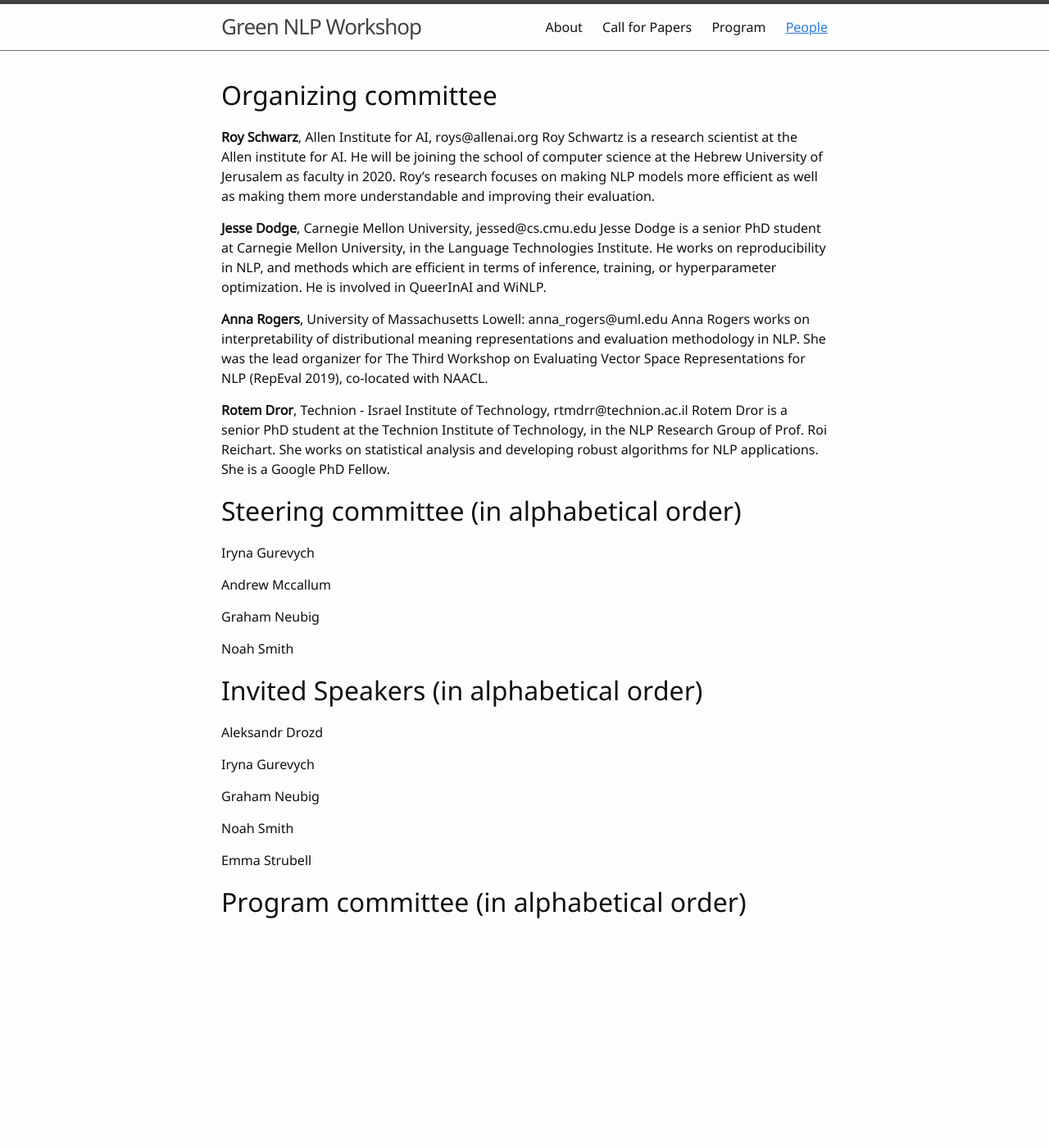
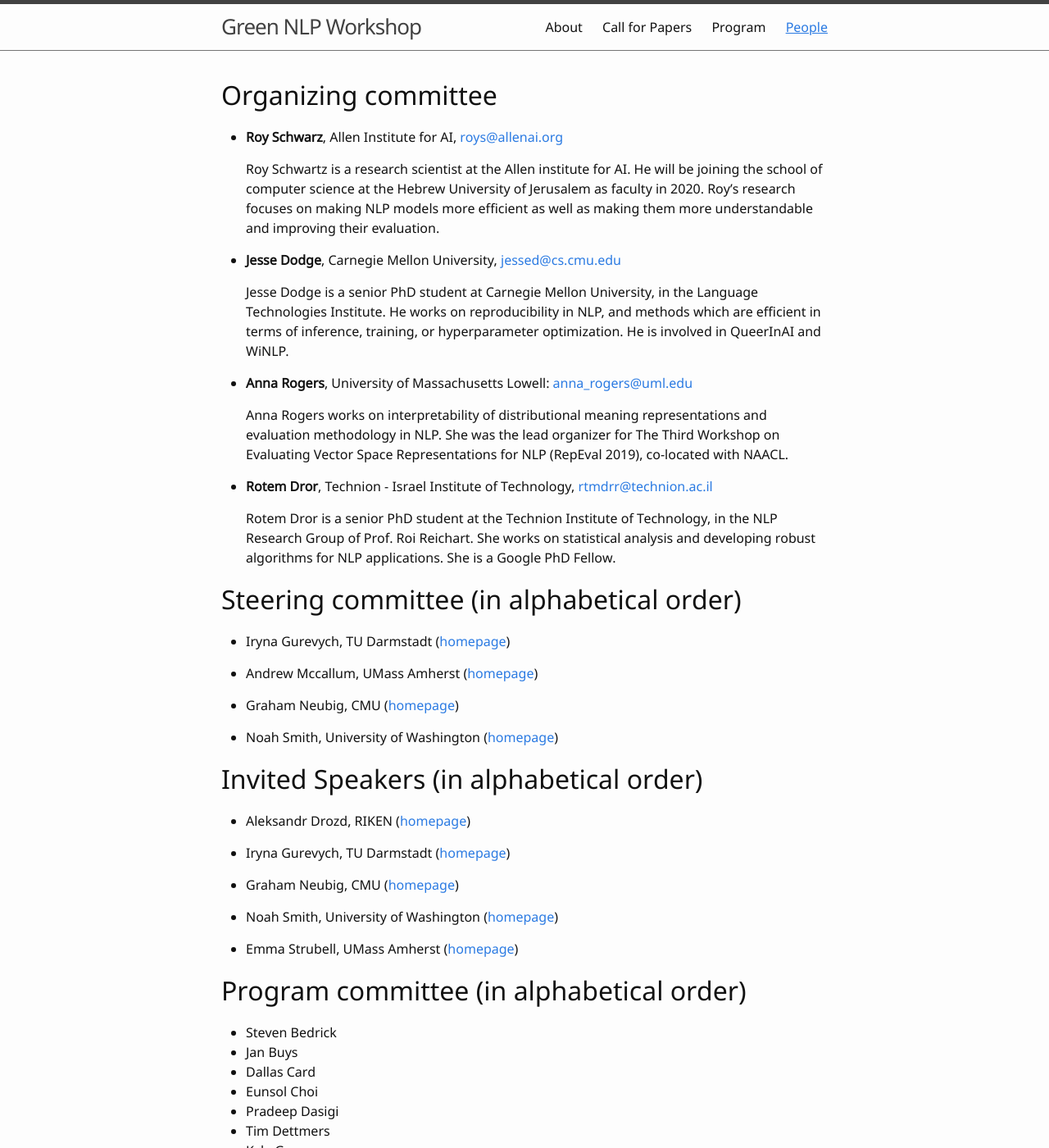
Before and after one commit to greennlp2020/greennlp2020, a Jekyll site: the page built from 4-people.md, in a window 1280 px wide and 1400 px high. Shown: the whole window at 82% size. Built offline with Jekyll 4.4.1, drawn with Linux system fonts in a browser that asks for light colours; some of the changed text lies outside the part shown.

```diff
--- a/4-people.md
+++ b/4-people.md
@@ -5,39 +5,67 @@ nav: true
 
 # Organizing committee
 
-**Roy Schwarz**, Allen Institute for AI, roys@allenai.org
-Roy Schwartz is a research scientist at the Allen institute for AI. He will be joining the school of computer science at the Hebrew University of Jerusalem as faculty in 2020. Roy’s research focuses on making NLP models more efficient as well as making them more understandable and improving their evaluation.
+* **Roy Schwarz**, Allen Institute for AI, [roys@allenai.org](mailto:roys@allenai.org)
 
-**Jesse Dodge**, Carnegie Mellon University, jessed@cs.cmu.edu
-Jesse Dodge is a senior PhD student at Carnegie Mellon University, in the Language Technologies Institute. He works on reproducibility in NLP, and methods which are efficient in terms of inference, training, or hyperparameter optimization. He is involved in QueerInAI and WiNLP.
+  Roy Schwartz is a research scientist at the Allen institute for AI. He will be joining the school of computer science at the Hebrew University of Jerusalem as faculty in 2020. Roy’s research focuses on making NLP models more efficient as well as making them more understandable and improving their evaluation.
 
-**Anna Rogers**, University of Massachusetts Lowell: anna_rogers@uml.edu
-Anna Rogers works on interpretability of distributional meaning representations and evaluation methodology in NLP. She was the lead organizer for The Third Workshop on Evaluating Vector Space Representations for NLP (RepEval 2019), co-located with NAACL.
+* **Jesse Dodge**, Carnegie Mellon University, [jessed@cs.cmu.edu](mailto:jessed@cs.cmu.edu)
 
-**Rotem Dror**, Technion - Israel Institute of Technology, rtmdrr@technion.ac.il
-Rotem Dror is a senior PhD student at the Technion Institute of Technology, in the NLP Research Group of Prof. Roi Reichart. She works on statistical analysis and developing robust algorithms for NLP applications. She is a Google PhD Fellow.
+  Jesse Dodge is a senior PhD student at Carnegie Mellon University, in the Language Technologies Institute. He works on reproducibility in NLP, and methods which are efficient in terms of inference, training, or hyperparameter optimization. He is involved in QueerInAI and WiNLP.
+
+* **Anna Rogers**, University of Massachusetts Lowell: [anna_rogers@uml.edu](mailto:anna_rogers@uml.edu)
+
+  Anna Rogers works on interpretability of distributional meaning representations and evaluation methodology in NLP. She was the lead organizer for The Third Workshop on Evaluating Vector Space Representations for NLP (RepEval 2019), co-located with NAACL.
+
+* **Rotem Dror**, Technion - Israel Institute of Technology, [rtmdrr@technion.ac.il](mailto:rtmdrr@technion.ac.il)
+
+  Rotem Dror is a senior PhD student at the Technion Institute of Technology, in the NLP Research Group of Prof. Roi Reichart. She works on statistical analysis and developing robust algorithms for NLP applications. She is a Google PhD Fellow.
 
 # Steering committee (in alphabetical order)
 
-Iryna Gurevych
+* Iryna Gurevych, TU Darmstadt ([homepage](https://www.informatik.tu-darmstadt.de/ukp/ukp_home/staff_ukp/prof_dr_iryna_gurevych/index.en.jsp))
 
-Andrew Mccallum
+* Andrew Mccallum, UMass Amherst ([homepage](https://people.cs.umass.edu/~mccallum/))
 
-Graham Neubig
+* Graham Neubig, CMU ([homepage](http://www.phontron.com/))
 
-Noah Smith
-
+* Noah Smith, University of Washington ([homepage](https://homes.cs.washington.edu/~nasmith/))
 
 # Invited Speakers (in alphabetical order)
 
-Aleksandr Drozd
+* Aleksandr Drozd, RIKEN ([homepage](http://blackbird.pw/))
 
-Iryna Gurevych
+* Iryna Gurevych, TU Darmstadt ([homepage](https://www.informatik.tu-darmstadt.de/ukp/ukp_home/staff_ukp/prof_dr_iryna_gurevych/index.en.jsp))
 
-Graham Neubig
+* Graham Neubig, CMU ([homepage](http://www.phontron.com/))
 
-Noah Smith
+* Noah Smith, University of Washington ([homepage](https://homes.cs.washington.edu/~nasmith/))
 
-Emma Strubell
+* Emma Strubell, UMass Amherst ([homepage](https://people.cs.umass.edu/~strubell/))
 
 # Program committee (in alphabetical order)
+
+* Steven Bedrick
+* Jan Buys
+* Dallas Card
+* Eunsol Choi
+* Pradeep Dasigi
+* Tim Dettmers
+* Kyle Gorman
+* Suchin Gururangan
+* Jonathan Herzig
+* Yangfeng Ji
+* Mohit Iyyer
+* Omer Levy
+* Nelson Liu
+* Ana Marasović
+* Sachin Mehta
+* Hao Peng
+* Ofir Press
+* Sofia Serrano
+* Vered Shwartz
+* Matthias Sperber
+* Gabi Stanovsky
+* Swabha Swayamdipta
+* Yi Tay
+* Roi Reichart
```
